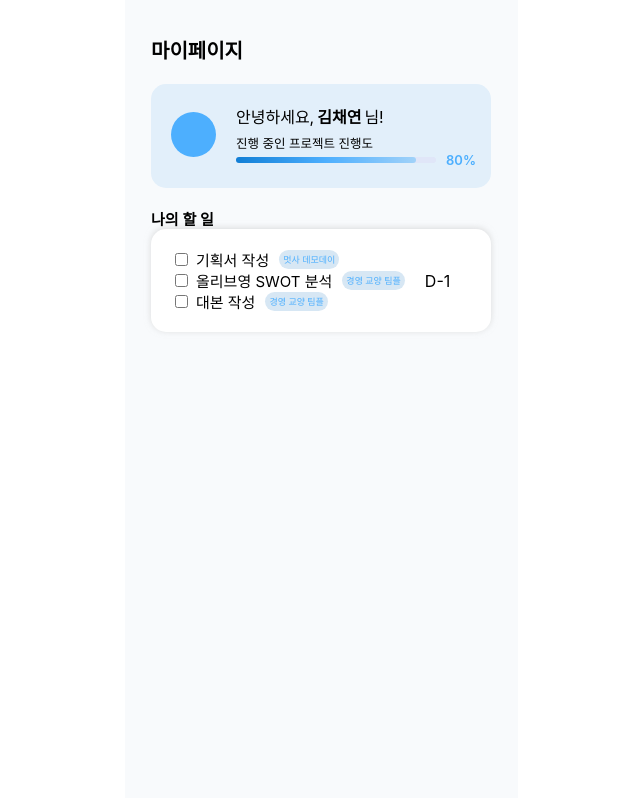
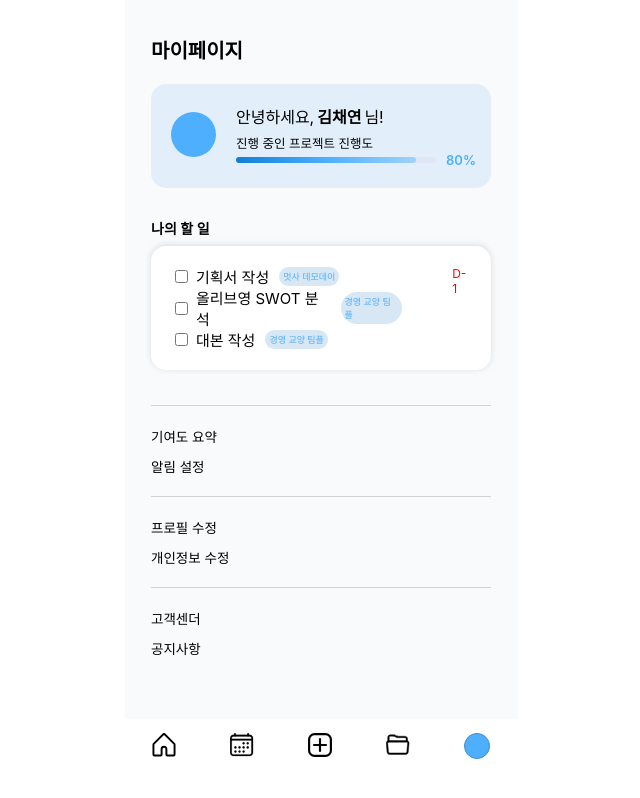
Before and after one commit to LIKELION13-TEAM-MATE/FE, a React (Create React App) app in the folder teammate/: page /MyPage in a window 1280 px wide. Shown: the whole page, without its empty margins (319-959 px from the left). Built offline with nearby package versions, Linux system fonts and the light colour scheme.

Commit message:
마이페이지 디자인 완성

```diff
--- a/teammate/src/components/layouts/TapBarComponent.tsx
+++ b/teammate/src/components/layouts/TapBarComponent.tsx
@@ -1,32 +1,43 @@
-import React from 'react'
-import styled from 'styled-components'
-import { useNavigate, useLocation } from 'react-router-dom'
+import React from "react";
+import styled from "styled-components";
+import { useNavigate, useLocation } from "react-router-dom";
 
-import homeIcon from '../../img/Homeicon.svg';
-import homeIconColor from '../../img/HomeiconColor.svg';
-import calendarIcon from '../../img/calendarIcon.svg';
-import calendarIconColor from '../../img/calendarIconColor.svg';
-import plusIcon from '../../img/Plusicon.svg';
-import folderIcon from '../../img/folderIcon.svg';
-import folderIconColor from '../../img/folderIconColor.svg';
+import homeIcon from "../../img/Homeicon.svg";
+import homeIconColor from "../../img/HomeiconColor.svg";
+import calendarIcon from "../../img/calendarIcon.svg";
+import calendarIconColor from "../../img/calendarIconColor.svg";
+import plusIcon from "../../img/Plusicon.svg";
+import folderIcon from "../../img/folderIcon.svg";
+import folderIconColor from "../../img/folderIconColor.svg";
 
 function TapBarComponent() {
-    const navigate = useNavigate()
-  const location = useLocation()
+  const navigate = useNavigate();
+  const location = useLocation();
 
-  const currentPath = location.pathname
+  const currentPath = location.pathname;
   return (
     <Container>
-        <Icon src={currentPath === '/' ? homeIconColor : homeIcon} onClick={() => navigate('/')}/>
-        <Icon src={currentPath === '/calendar' ? calendarIconColor : calendarIcon} onClick={() => navigate('/calendar')}/>
-        <Icon src={plusIcon} onClick={() => navigate('/new')}/>
-        <Icon src={currentPath === '/complete' ? folderIconColor : folderIcon} onClick={() => navigate('/complete')}/>
-        <Circle onClick={() => navigate('/mypage')}/>
+      <Icon
+        src={currentPath === "/" ? homeIconColor : homeIcon}
+        onClick={() => navigate("/")}
+      />
+      <Icon
+        src={
+          currentPath === "/MySchedulePage" ? calendarIconColor : calendarIcon
+        }
+        onClick={() => navigate("/MySchedulePage")}
+      />
+      <Icon src={plusIcon} onClick={() => navigate("/new")} />
+      <Icon
+        src={currentPath === "/complete" ? folderIconColor : folderIcon}
+        onClick={() => navigate("/complete")}
+      />
+      <Circle onClick={() => navigate("/mypage")} />
     </Container>
-  )
+  );
 }
 
-export default TapBarComponent
+export default TapBarComponent;
 
 //styleComponent
 
@@ -35,22 +46,22 @@ const Container = styled.div`
   height: 81px;
   background-color: #fff;
   position: fixed;
-    bottom:0;
+  bottom: 0;
   display: flex;
   justify-content: space-around;
   padding-top: 14px;
   box-sizing: border-box;
-`
+`;
 
 const Icon = styled.img`
   width: 24px;
   height: 24px;
-`
+`;
 
 const Circle = styled.div`
   width: 24px;
   height: 24px;
   border-radius: 50%;
-    background-color: #4DAFFE;
-    border: 1px solid #3E8CCB;
-`
+  background-color: #4daffe;
+  border: 1px solid #3e8ccb;
+`;
--- a/teammate/src/components/page/MyPage.tsx
+++ b/teammate/src/components/page/MyPage.tsx
@@ -1,6 +1,7 @@
 import React from "react";
 import styled from "styled-components";
 import myPF from "../../assets/Profile-Picture.svg";
+import Footer from "../layouts/TapBarComponent";
 
 function MyPage() {
   return (
@@ -59,6 +60,23 @@ function MyPage() {
           </ToDoBox>
         </MyToDoBox>
       </MyBox>
+      <MyexplanBox>
+        <MyEx>
+          <Title>기여도 요약</Title>
+          <ExCon>알림 설정</ExCon>
+        </MyEx>
+        <MyEx>
+          <Title>프로필 수정</Title>
+          <ExCon>개인정보 수정</ExCon>
+        </MyEx>
+        <MyEx>
+          <Title>고객센더</Title>
+          <ExCon>공지사항</ExCon>
+        </MyEx>
+      </MyexplanBox>
+      <FSY>
+        <Footer></Footer>
+      </FSY>
     </MyWrapper>
   );
 }
@@ -123,13 +141,14 @@ const RPer = styled.div`
 
 // 나의할일
 const MyToDoBox = styled.div`
-  margin-top: 20px;
+  margin-top: 30px;
 `;
 const TotoTitle = styled.div`
-  font-size: 15px;
+  font-size: 14px;
   font-weight: 600;
 `;
 const ToDoBox = styled.div`
+  margin-top: 8px;
   border-radius: 15px;
   padding: 20px;
   width: 300px;
@@ -137,8 +156,7 @@ const ToDoBox = styled.div`
   box-shadow: 0px -1px 6px rgba(198, 198, 198, 0.6);
 
   display: flex;
-  gap: 20px;
-  align-items: center;
+  gap: 50px;
 `;
 const MyCheList = styled.div`
   font-size: 15px;
@@ -160,6 +178,25 @@ const ChSub = styled.div`
   padding: 3px 4px;
   border-radius: 20px;
 `;
-const MyDDay = styled.div``;
+const MyDDay = styled.div`
+  font-size: 12px;
+  color: red;
+`;
+
+const MyexplanBox = styled.div`
+  margin-top: 35px;
+`;
+const MyEx = styled.div`
+  border-top: 1px solid #d1d1d1;
+  padding: 20px 0;
+  font-size: 13.5px;
+`;
+const Title = styled.div``;
+const ExCon = styled.div`
+  margin-top: 10px;
+`;
+const FSY = styled.div`
+  margin-left: -26.4px;
+`;
 
 export default MyPage;
--- a/teammate/src/components/page/MySchedulePage.tsx
+++ b/teammate/src/components/page/MySchedulePage.tsx
@@ -5,6 +5,7 @@ import Header from "../layouts/HeaderComponent";
 import Nav from "../layouts/NavComponent";
 import { Link } from "react-router-dom";
 import api from "../../lib/axios";
+import Footer from "../layouts/TapBarComponent";
 
 function MySchedulePage() {
   //날짜 선택 관리
@@ -12,45 +13,45 @@ function MySchedulePage() {
     Record<number, number>
   >({});
 
-  useEffect(() => {
-    const fetchMonthEvents = async () => {
-      const res = await api.get(`/api/v1/projects/1/events/month`, {
-        params: {
-          year: 2025,
-          month: 11,
-        },
-      });
+  // useEffect(() => {
+  //   const fetchMonthEvents = async () => {
+  //     const res = await api.get(`/api/v1/projects/1/events/month`, {
+  //       params: {
+  //         year: 2025,
+  //         month: 11,
+  //       },
+  //     });
 
-      const map: Record<number, number> = {};
-      res.data.forEach((item: any) => {
-        const day = new Date(item.date).getDate();
-        map[day] = item.eventCount;
-      });
+  //     const map: Record<number, number> = {};
+  //     res.data.forEach((item: any) => {
+  //       const day = new Date(item.date).getDate();
+  //       map[day] = item.eventCount;
+  //     });
 
-      setScheduleCountByDate(map);
-    };
+  //     setScheduleCountByDate(map);
+  //   };
 
-    fetchMonthEvents();
-  }, []);
+  //   fetchMonthEvents();
+  // }, []);
 
   // 일정리스트
-  const [events, setEvents] = useState<any[]>([]);
+  // const [events, setEvents] = useState<any[]>([]);
 
-  const handleDateClick = async (date: number) => {
-    setSelectedDate(date);
+  // const handleDateClick = async (date: number) => {
+  //   setSelectedDate(date);
 
-    const yyyy = 2025;
-    const mm = String(11).padStart(2, "0");
-    const dd = String(date).padStart(2, "0");
+  //   const yyyy = 2025;
+  //   const mm = String(11).padStart(2, "0");
+  //   const dd = String(date).padStart(2, "0");
 
-    const res = await api.get(`/api/v1/projects/1/events/day`, {
-      params: {
-        date: `${yyyy}-${mm}-${dd}`,
-      },
-    });
+  //   const res = await api.get(`/api/v1/projects/1/events/day`, {
+  //     params: {
+  //       date: `${yyyy}-${mm}-${dd}`,
+  //     },
+  //   });
 
-    setEvents(res.data);
-  };
+  //   setEvents(res.data);
+  // };
 
   // onClick={() => date && handleDateClick(date)}
 
@@ -106,14 +107,7 @@ function MySchedulePage() {
 
   return (
     <ScheduleWrapper>
-      <Con>
-        <HDCon>
-          <Header></Header>
-        </HDCon>
-        <NavCon>
-          <Nav></Nav>
-        </NavCon>
-      </Con>
+      <Title>내일정</Title>
       <ScheduleContainer>
         <Calendar>
           <CalendarDateBox>
@@ -170,7 +164,7 @@ function MySchedulePage() {
             <ScheduleDayDate>7일</ScheduleDayDate>
             <ScheduleDWDate>목</ScheduleDWDate>
           </ScheduleDate>
-          {events.length === 0 ? (
+          {/* {events.length === 0 ? (
             <ScheduleDateNone>등록된 일정이 없습니다.</ScheduleDateNone>
           ) : (
             events.map((event) => (
@@ -200,9 +194,9 @@ function MySchedulePage() {
                 </SchedulesBox>
               </ViewLink>
             ))
-          )}
+          )} */}
 
-          {/* <ViewLink to="/ViewSchedulePage">
+          <ViewLink to="/ViewSchedulePage">
             <SchedulesBox>
               <Schedules>
                 <Content>
@@ -215,17 +209,12 @@ function MySchedulePage() {
                 </ScheduleTime>
               </Schedules>
             </SchedulesBox>
-          </ViewLink> */}
+          </ViewLink>
           {/* 일정 없음 */}
-          {/* <ScheduleDateNone>등록된 일정이 없습니다.</ScheduleDateNone> */}
+          <ScheduleDateNone>등록된 일정이 없습니다.</ScheduleDateNone>
         </ScheduleBox>
       </ScheduleContainer>
-      <ScheduleControlBox>
-        <ScheduleCancell>취소</ScheduleCancell>
-        <Link to="/AddSchedulePage">
-          <ScheduleAdd>추가</ScheduleAdd>
-        </Link>
-      </ScheduleControlBox>
+      <Footer></Footer>
     </ScheduleWrapper>
   );
 }
@@ -369,35 +358,6 @@ const ScheduleDateNone = styled.div`
   color: #b1b1b1;
 `;
 
-//일정 취소 추가
-const ScheduleControlBox = styled.div`
-  display: flex;
-  justify-content: space-between;
-  background-color: #fff;
-  align-items: none;
-  padding: 10px 20px 30px 20px;
-
-  background-color: #fff;
-  box-shadow: 0px -1px 6px rgba(198, 198, 198, 0.6);
-
-  height: 34px;
-  border-radius: 20px 20px 0 0;
-`;
-const ScheduleCancell = styled.button`
-  border: none;
-  background-color: #fff;
-  color: #999999;
-  font-weight: 500;
-  cursor: pointer;
-`;
-const ScheduleAdd = styled.button`
-  border: none;
-  background-color: #fff;
-  color: #4daffe;
-  font-weight: 500;
-  cursor: pointer;
-`;
-
 //점
 const DateNumber = styled.div`
   line-height: 30px;
@@ -415,33 +375,17 @@ const Dot = styled.div`
   background-color: #f4a261; /* 사진 속 주황 */
 `;
 
-const NavCon = styled.div`
-  display: flex;
-  justify-content: center;
-`;
-const HDCon = styled.div`
-  display: flex;
-  justify-content: center;
-`;
-
 const ViewLink = styled(Link)`
   text-decoration: none;
   color: inherit;
   display: block;
 `;
 
-const Con = styled.div`
-  display: flex;
-  align-items: center;
-  flex-direction: column;
-  gap: 20px;
-  /* overflow-y: auto; */
-  width: 100%;
-  height: auto;
-  p {
-    margin: 0;
-    font-family: Pretendard;
-  }
+const Title = styled.div`
+  font-size: 20px;
+  font-weight: 600;
+  padding-left: 23px;
+  margin-top: 30px;
 `;
 
 export default MySchedulePage;
```
Lines whose indentation alone changed are shown as unchanged.
